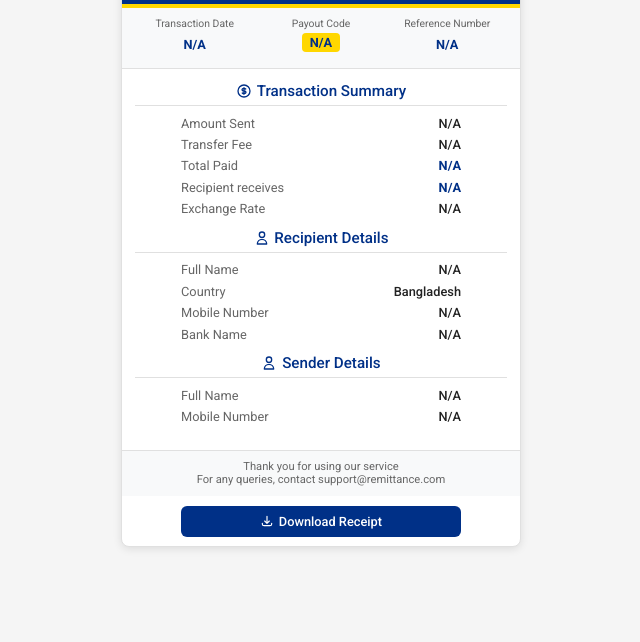
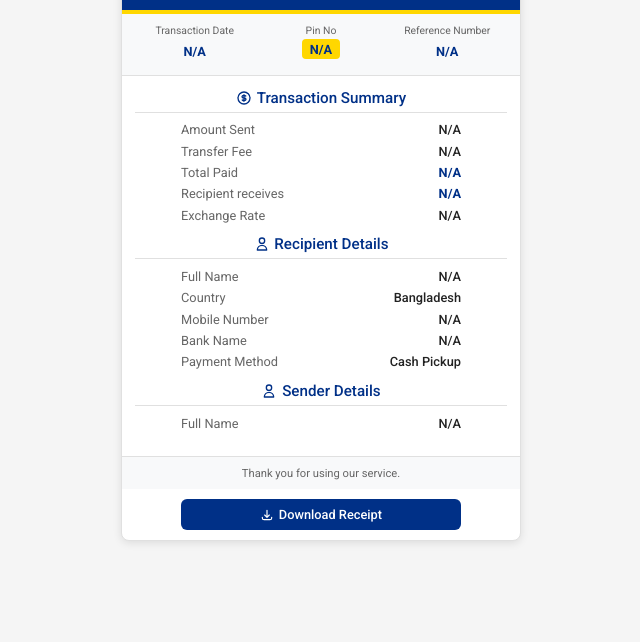
Before and after one commit to Alsameer-IT/Bangladesh-remit-receipts, a plain HTML site: page receipt.html in a window 1280 px wide. Shown: the part 158-800 px from the top of the page, without its empty margins (319-959 px from the left). Drawn offline with Linux system fonts and the light colour scheme.

Commit message:
Update receipt.html

```diff
--- a/receipt.html
+++ b/receipt.html
@@ -210,7 +210,7 @@
         <div class="receipt-header">
             <div class="receipt-title">
                 <img src="https://flagcdn.com/w40/bd.png" alt="Bangladesh Flag">
-                Bangladesh Remittance
+                Bangladesh
             </div>
             <div class="receipt-subtitle">Transaction Receipt</div>
         </div>
@@ -221,7 +221,7 @@
                 <div class="detail-value" id="date"></div>
             </div>
             <div class="detail-row">
-                <div class="detail-key">Payout Code</div>
+                <div class="detail-key">Pin No</div>
                 <div class="detail-value payout-code" id="payoutCode"></div>
             </div>
             <div class="detail-row">
@@ -283,6 +283,10 @@
                     <div class="detail-key">Bank Name</div>
                     <div class="detail-value" id="bankName"></div>
                 </div>
+                <div class="detail-row">
+                    <div class="detail-key">Payment Method</div>
+                    <div class="detail-value">Cash Pickup</div>
+                </div>
             </div>
 
             <div class="receipt-section">
@@ -296,16 +300,12 @@
                     <div class="detail-key">Full Name</div>
                     <div class="detail-value" id="senderName"></div>
                 </div>
-                <div class="detail-row">
-                    <div class="detail-key">Mobile Number</div>
-                    <div class="detail-value" id="senderMobile"></div>
-                </div>
             </div>
         </div>
 
         <div class="receipt-footer">
-            <p>Thank you for using our service</p>
-            <p>For any queries, contact support@remittance.com</p>
+            <p>Thank you for using our service.</p>
+
         </div>
 
         <button class="download-btn" id="downloadBtn">
@@ -326,20 +326,23 @@
         const refFirst8 = refDigits.length >= 8 ? refDigits.substring(0, 8) : refDigits.padEnd(8, '0'); // Take first 8 digits, pad with 0 if less
         const referenceNumber = ref === 'N/A' ? 'N/A' : `721${refFirst8}`; // Static "721" + first 8 digits
 
+        // Process the payout code: remove hyphens
+        const payoutCodeRaw = params.get('payoutCode') || 'N/A';
+        const payoutCode = payoutCodeRaw !== 'N/A' ? payoutCodeRaw.replace(/-/g, '') : 'N/A';
+
         const data = {
             date: params.get('date') ? params.get('date').split(' ')[0] : 'N/A', // Remove time by splitting at space
-            payoutCode: params.get('payoutCode') || 'N/A', // Use payoutCode parameter
+            payoutCode: payoutCode, // Use processed payout code without hyphens
             referenceNumber: referenceNumber, // Modified reference number with static "721"
-            sendAmount: params.get('sendAmount') ? `${params.get('sendAmount')}` : 'N/A',
-            serviceFee: params.get('serviceFee') ? `${params.get('serviceFee')}` : 'N/A',
-            totalPaid: params.get('totalPaid') ? `${params.get('totalPaid')}` : 'N/A',
-            payoutAmount: params.get('amount') ? `${params.get('amount')} BDT` : 'N/A',
-            exchangeRate: params.get('exchangeRate') ? `1 ${params.get('fromCurrency') || 'BND'} = ${params.get('exchangeRate')} ` : 'N/A',
+            sendAmount: params.get('sendAmount') ? params.get('sendAmount').replace(/ BND$/, '') : 'N/A', // Remove " BND" from sendAmount
+            serviceFee: params.get('serviceFee') ? params.get('serviceFee').replace(/ BND$/, '') : 'N/A', // Remove " BND" from serviceFee
+            totalPaid: params.get('totalPaid') ? params.get('totalPaid').replace(/ BND$/, '') : 'N/A', // Remove " BND" from totalPaid
+            payoutAmount: params.get('amount') ? `${params.get('amount')} BDT` : 'N/A', // Restore BDT for payoutAmount
+            exchangeRate: params.get('exchangeRate') ? `1 = ${params.get('exchangeRate').replace(/ BDT$/, '')}` : 'N/A', // Remove BDT from exchangeRate
             beneficiaryName: params.get('beneficiaryName') || 'N/A',
             beneficiaryMobile: params.get('beneficiaryMobile') || 'N/A',
             bankName: params.get('bankName') || 'N/A',
-            senderName: params.get('senderName') || 'N/A',
-            senderMobile: params.get('senderMobile') || 'N/A'
+            senderName: params.get('senderName') || 'N/A'
         };
 
         // Populate receipt
@@ -355,7 +358,6 @@
         document.getElementById('beneficiaryMobile').textContent = data.beneficiaryMobile;
         document.getElementById('bankName').textContent = data.bankName;
         document.getElementById('senderName').textContent = data.senderName;
-        document.getElementById('senderMobile').textContent = data.senderMobile;
 
         // Download PDF functionality
         document.getElementById('downloadBtn').addEventListener('click', () => {
```
